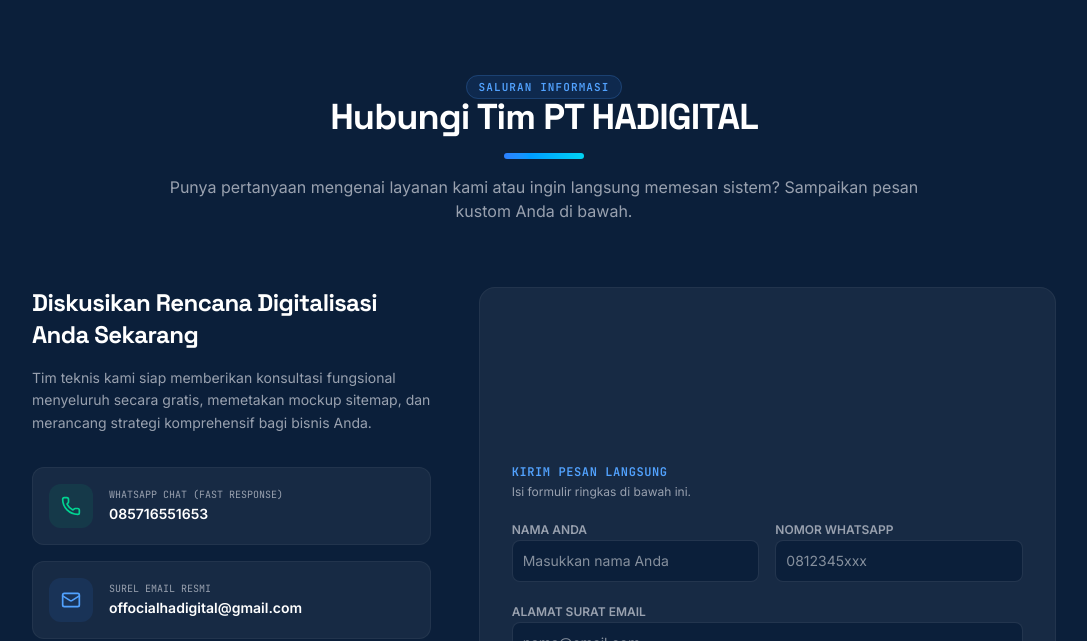
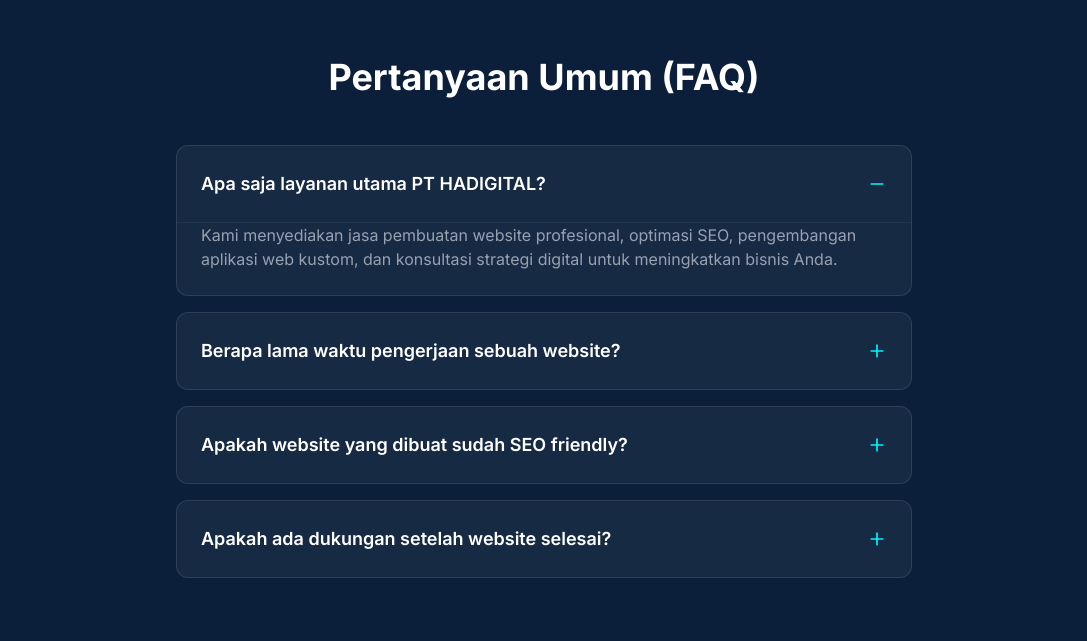
Before and after one commit to idin77/pt-hadigital-official-web, a React (Vite) app: page / in a window 1280 px wide. Shown: the part 6779-7420 px from the top of the page, without its empty margins (96-1183 px from the left). Built offline with nearby package versions, Linux system fonts and the light colour scheme.

Commit message:
feat: add FAQ section and update social links
- Integrate FAQ component into the main application.
- Update social media links to official profiles.
- Add utility for dynamic meta tag management.

```diff
--- a/src/App.tsx
+++ b/src/App.tsx
@@ -7,6 +7,7 @@
 import Portfolio from "./components/Portfolio";
 import Testimonials from "./components/Testimonials";
 import Articles from "./components/Articles";
+import FAQ from "./components/FAQ";
 import Contact from "./components/Contact";
 import Footer from "./components/Footer";
 import WhatsAppFloating from "./components/WhatsAppFloating";
@@ -23,6 +24,7 @@
       "paket",
       "portofolio",
       "artikel",
+      "faq",
       "kontak"
     ];
 
@@ -78,6 +80,7 @@
         <Pricing />
         <Portfolio />
         <Articles />
+        <FAQ />
         <Contact />
       </main>
 
--- /dev/null
+++ b/src/components/FAQ.tsx
@@ -0,0 +1,63 @@
+import { useState } from "react";
+import { motion, AnimatePresence } from "motion/react";
+import { Plus, Minus } from "lucide-react";
+
+const faqs = [
+  {
+    question: "Apa saja layanan utama PT HADIGITAL?",
+    answer: "Kami menyediakan jasa pembuatan website profesional, optimasi SEO, pengembangan aplikasi web kustom, dan konsultasi strategi digital untuk meningkatkan bisnis Anda."
+  },
+  {
+    question: "Berapa lama waktu pengerjaan sebuah website?",
+    answer: "Waktu pengerjaan bervariasi tergantung kompleksitas proyek. Umumnya website bisnis standar selesai dalam 2-4 minggu setelah materi diterima."
+  },
+  {
+    question: "Apakah website yang dibuat sudah SEO friendly?",
+    answer: "Ya, setiap website yang kami bangun dioptimasi dengan struktur SEO yang baik sejak awal agar lebih mudah ditemukan oleh mesin pencari seperti Google."
+  },
+  {
+    question: "Apakah ada dukungan setelah website selesai?",
+    answer: "Tentu. Kami menyediakan layanan pemeliharaan dan dukungan teknis untuk memastikan website Anda tetap aman, cepat, dan selalu diperbarui."
+  }
+];
+
+export default function FAQ() {
+  const [activeIndex, setActiveIndex] = useState<number | null>(0);
+
+  return (
+    <section id="faq" className="py-20 bg-[#0B1F3A]">
+      <div className="container mx-auto px-4 max-w-3xl">
+        <h2 className="text-3xl md:text-4xl font-bold text-center text-white mb-12">
+          Pertanyaan Umum (FAQ)
+        </h2>
+        <div className="space-y-4">
+          {faqs.map((faq, index) => (
+            <div key={index} className="border border-white/10 rounded-xl overflow-hidden bg-white/5">
+              <button
+                onClick={() => setActiveIndex(activeIndex === index ? null : index)}
+                className="w-full flex justify-between items-center p-6 text-left hover:bg-white/10 transition-colors"
+              >
+                <span className="font-semibold text-lg">{faq.question}</span>
+                {activeIndex === index ? <Minus className="w-5 h-5 text-[#01F5FF]" /> : <Plus className="w-5 h-5 text-[#01F5FF]" />}
+              </button>
+              <AnimatePresence>
+                {activeIndex === index && (
+                  <motion.div
+                    initial={{ height: 0, opacity: 0 }}
+                    animate={{ height: "auto", opacity: 1 }}
+                    exit={{ height: 0, opacity: 0 }}
+                    className="overflow-hidden"
+                  >
+                    <div className="p-6 pt-0 text-gray-400 border-t border-white/5">
+                      {faq.answer}
+                    </div>
+                  </motion.div>
+                )}
+              </AnimatePresence>
+            </div>
+          ))}
+        </div>
+      </div>
+    </section>
+  );
+}
--- a/src/components/Footer.tsx
+++ b/src/components/Footer.tsx
@@ -44,7 +44,7 @@
             {/* Social media anchors */}
             <div className="flex items-center space-x-3 pt-4">
               <a
-                href="https://facebook.com"
+                href="https://www.facebook.com/profile.php?id=61580729490854"
                 target="_blank"
                 rel="noopener noreferrer"
                 className="w-9 h-9 rounded-lg bg-white/5 border border-white/5 hover:border-blue-500/20 hover:bg-blue-600/10 text-gray-400 hover:text-white flex items-center justify-center transition-all group"
@@ -53,7 +53,7 @@
                 <Facebook className="w-4 h-4" />
               </a>
               <a
-                href="https://instagram.com"
+                href="https://www.instagram.com/hadi.gital12/"
                 target="_blank"
                 rel="noopener noreferrer"
                 className="w-9 h-9 rounded-lg bg-white/5 border border-white/5 hover:border-blue-500/20 hover:bg-rose-500/10 text-gray-400 hover:text-white flex items-center justify-center transition-all"
--- /dev/null
+++ b/src/lib/meta.ts
@@ -0,0 +1,30 @@
+export const updateMetaTags = (
+  title: string,
+  description: string,
+  image: string,
+  url: string
+) => {
+  document.title = title;
+
+  const updateMetaTag = (selector: string, content: string) => {
+    const element = document.querySelector(selector);
+    if (element) {
+      element.setAttribute("content", content);
+    }
+  };
+
+  updateMetaTag('meta[name="description"]', description);
+  updateMetaTag('meta[property="og:title"]', title);
+  updateMetaTag('meta[property="og:description"]', description);
+  updateMetaTag('meta[property="og:image"]', image);
+  updateMetaTag('meta[property="og:url"]', url);
+  updateMetaTag('meta[name="twitter:title"]', title);
+  updateMetaTag('meta[name="twitter:description"]', description);
+  updateMetaTag('meta[name="twitter:image"]', image);
+  updateMetaTag('meta[name="twitter:url"]', url);
+
+  const canonical = document.querySelector('link[rel="canonical"]');
+  if (canonical) {
+    canonical.setAttribute("href", url);
+  }
+};
```
